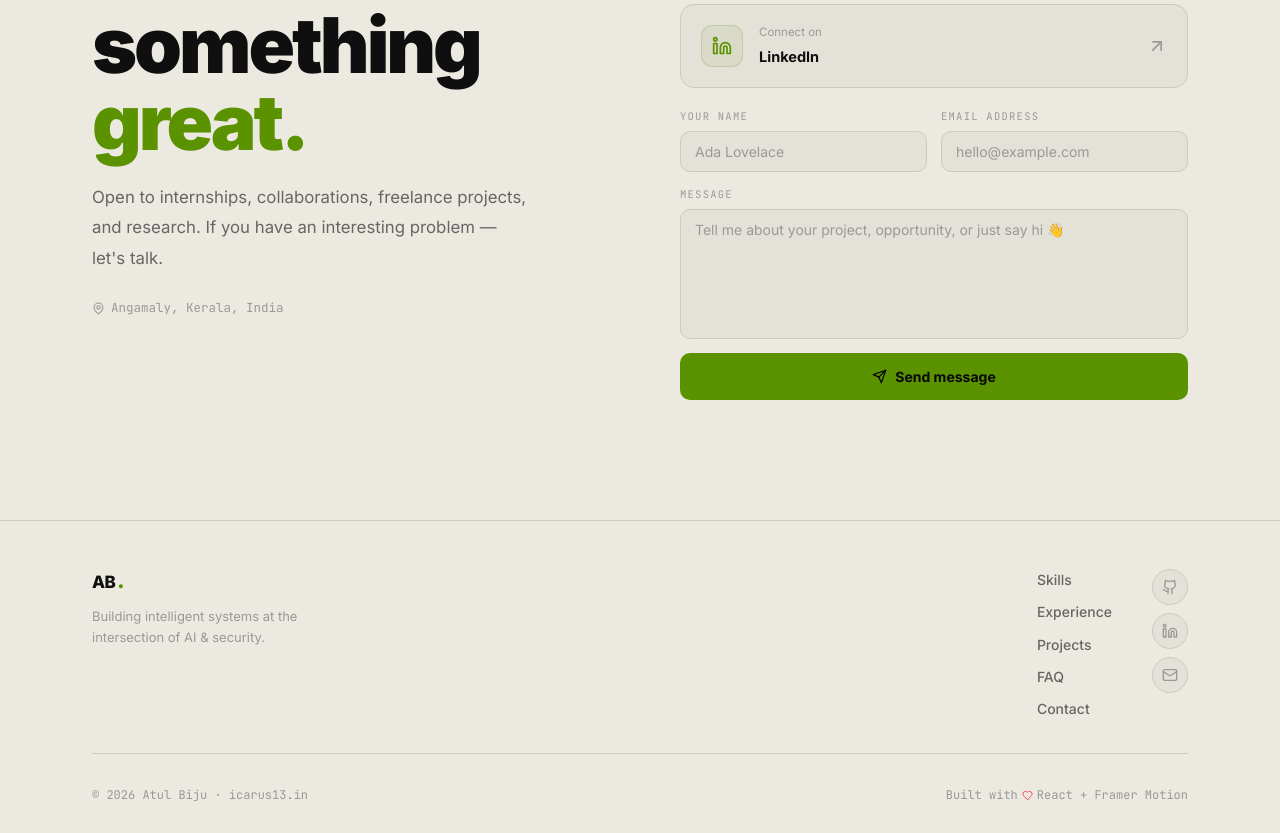
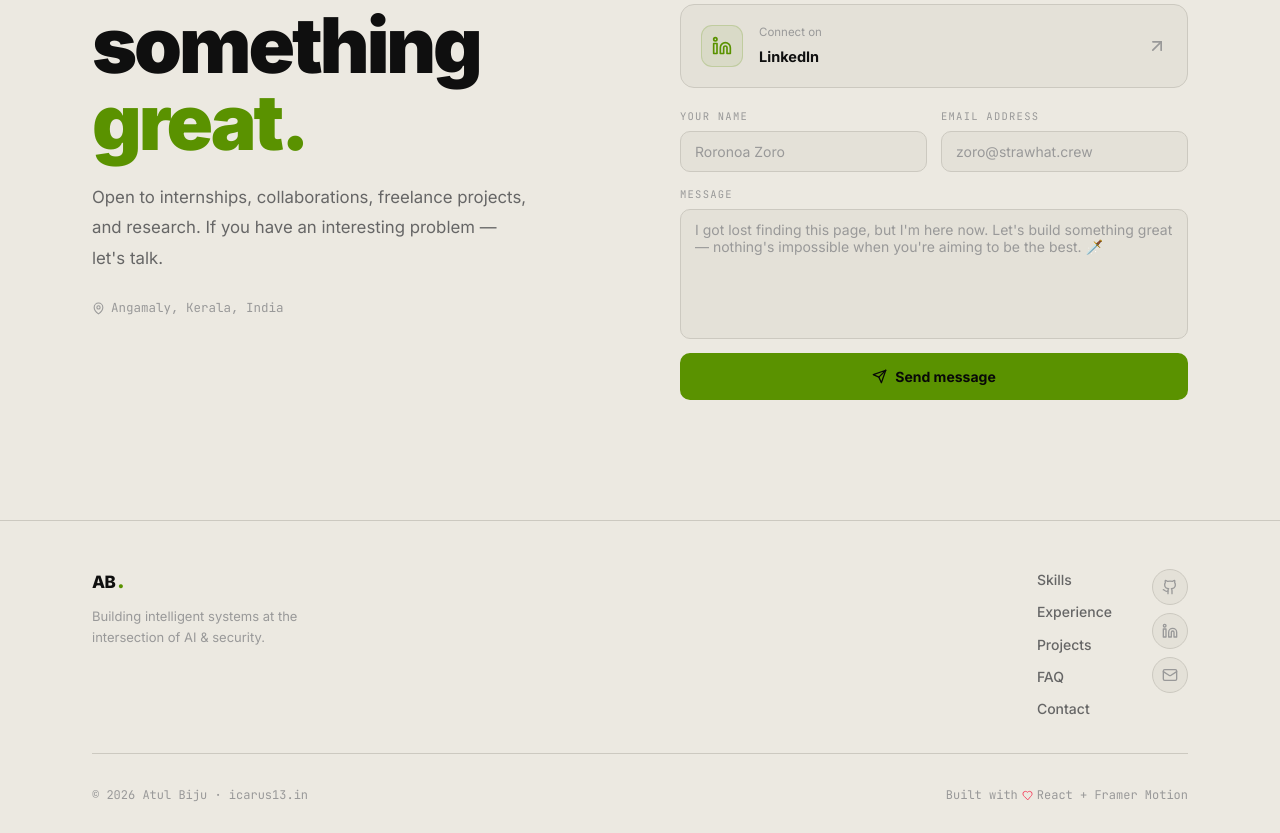
Before and after one commit to Atul013/Portfolio-v2, a React (Vite) app: page / in a window 1280 px wide. Shown: the part 6306-7139 px from the top of the page. Built offline with nearby package versions, Linux system fonts and the light colour scheme.

Commit message:
style: Zoro-themed contact form placeholders

```diff
--- a/src/components/Contact.jsx
+++ b/src/components/Contact.jsx
@@ -72,7 +72,7 @@ function ContactForm() {
           <input
             className="cf-input"
             type="text"
-            placeholder="Ada Lovelace"
+            placeholder="Roronoa Zoro"
             value={fields.name}
             onChange={set('name')}
             required
@@ -84,7 +84,7 @@ function ContactForm() {
           <input
             className="cf-input"
             type="email"
-            placeholder="hello@example.com"
+            placeholder="zoro@strawhat.crew"
             value={fields.email}
             onChange={set('email')}
             required
@@ -96,7 +96,7 @@ function ContactForm() {
         <label className="cf-label">Message</label>
         <textarea
           className="cf-input cf-textarea"
-          placeholder="Tell me about your project, opportunity, or just say hi 👋"
+          placeholder="I got lost finding this page, but I'm here now. Let's build something great — nothing's impossible when you're aiming to be the best. 🗡️"
           rows={5}
           value={fields.message}
           onChange={set('message')}
```
